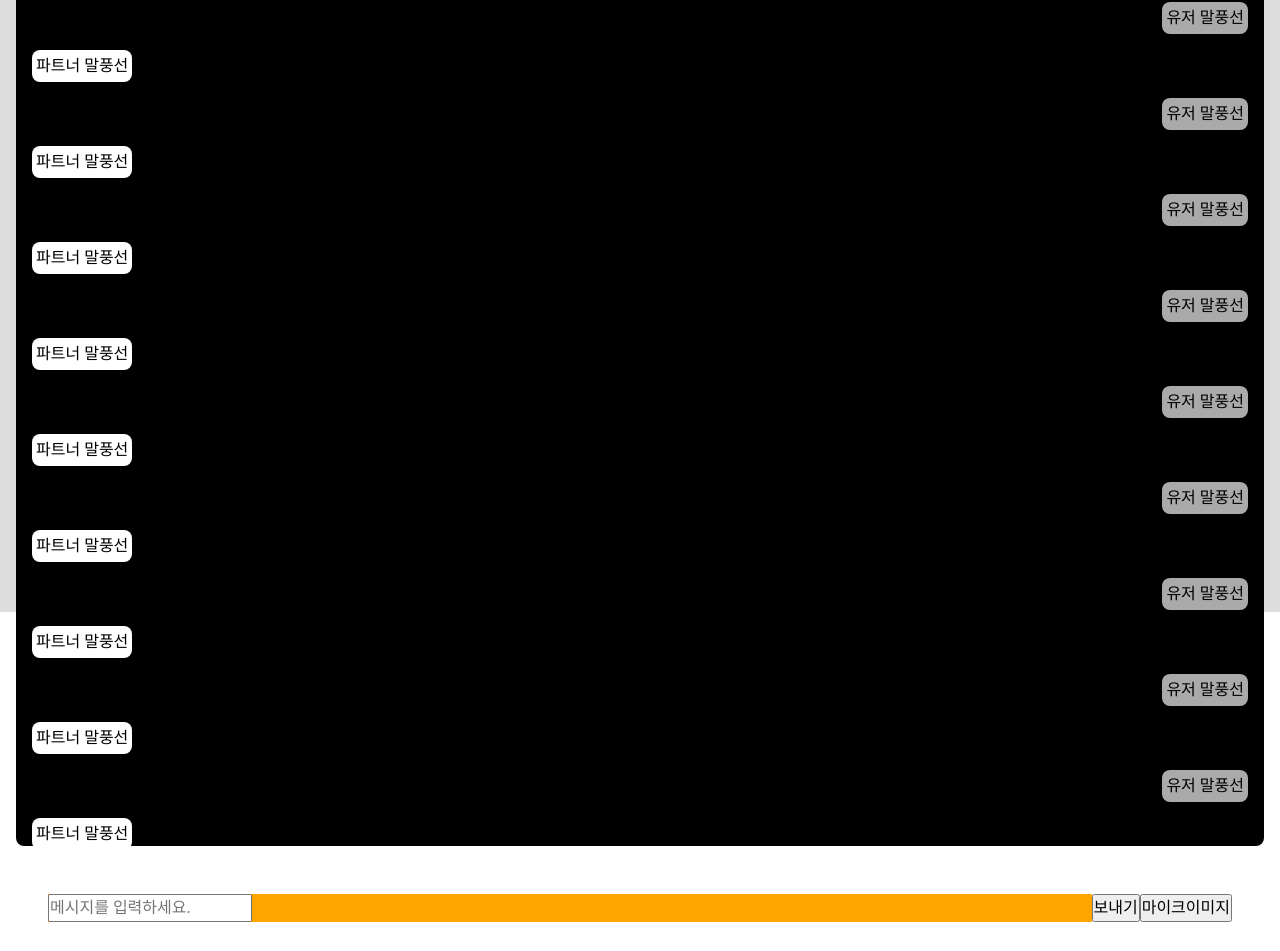
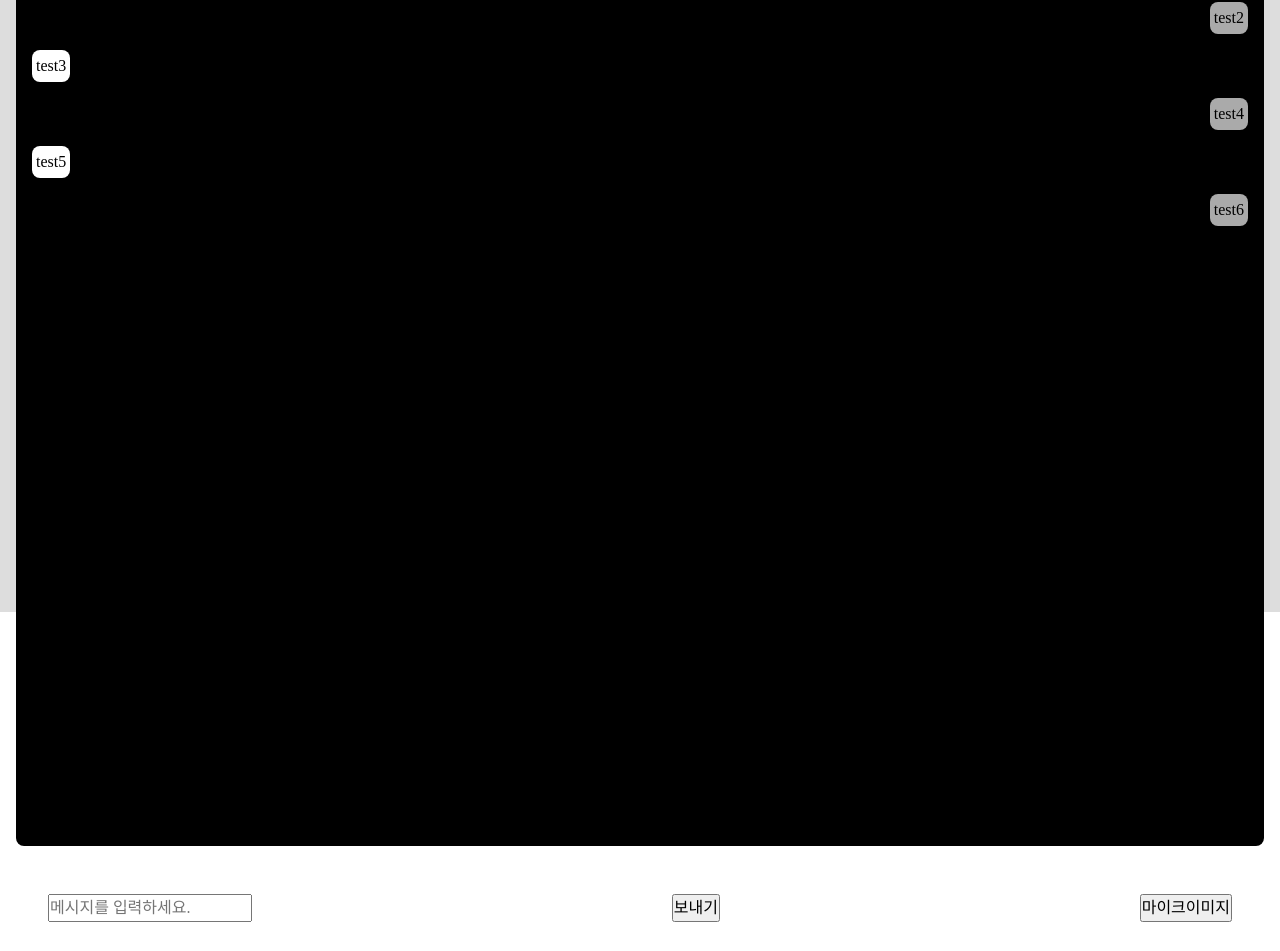
Before and after one commit to TalkFlow-KR/TalkFlow-FE-Refactor, a React (Create React App) app: page / in a window 1280 px wide. Shown: the part 188-1139 px from the top of the page. Built offline with nearby package versions, Linux system fonts and the light colour scheme.

Commit message:
:sparkles: Atoms/header/footer splitting

```diff
--- a/src/App.jsx
+++ b/src/App.jsx
@@ -1,19 +1,22 @@
 import React from "react";
 // import Test from "./container/Test";
 import styled from "styled-components";
-import MMain from "./pages/mobile/mMain";
+import MMainContainer from "./container/mobile/mMainContainer";
+// import MMain from "./pages/mobile/mMain";
 // 최종출력은 container 폴더안 컴포넌트를 렌더한다.
 
 const Main = styled.div`
   width: 100vw;
   height: 100vh;
+  background-color: cornsilk;
 `;
 function App() {
   return (
     <Main className="App">
       {/* <Test /> */}
       {/* <hr /> */}
-      <MMain />
+      {/* <MMain /> */}
+      <MMainContainer />
     </Main>
   );
 }
--- /dev/null
+++ b/src/components/atoms/Footer/mFooter.jsx
@@ -0,0 +1,37 @@
+import React from "react";
+import styled from "styled-components";
+
+const StyledFooter = styled.footer`
+  background-color: #fff;
+  display: flex;
+  width: 100%;
+  justify-content: space-between;
+  padding: 2rem;
+
+  & footer > div {
+    display: flex;
+    flex: 1;
+    background-color: orange;
+    width: fit-content;
+  }
+  & footer > div > input {
+    transition: all 0.3s ease-in-out;
+    width: initial;
+  }
+  & footer > div > input:focus {
+    width: 100%;
+  }
+`;
+function MFooter() {
+  return (
+    <StyledFooter>
+      <div>
+        <input type="text" placeholder="메시지를 입력하세요." />
+      </div>
+      <button type="button">보내기</button>
+      <button type="button">마이크이미지</button>
+    </StyledFooter>
+  );
+}
+
+export default MFooter;
--- /dev/null
+++ b/src/components/atoms/Header/mHeader.jsx
@@ -0,0 +1,22 @@
+import React from "react";
+import styled from "styled-components";
+
+const StyledHeader = styled.header`
+  display: flex;
+  justify-content: space-between;
+  height: 62px;
+  background-color: tan;
+`;
+function MHeader() {
+  return (
+    <StyledHeader>
+      <button type="button">뒤로가기 버튼</button>
+      <h1>
+        <a href="#!">로고이미지</a>
+      </h1>
+      <button type="button">버튼</button>
+    </StyledHeader>
+  );
+}
+
+export default MHeader;
--- a/src/container/mobile/mMainContainer.jsx
+++ b/src/container/mobile/mMainContainer.jsx
@@ -1,10 +1,20 @@
 import React, { useEffect, useState } from "react";
 import MMain from "../../pages/mobile/mMain";
+
+const dummy = [
+  { id: 1, sender: "ai", message: "test" },
+  { id: 2, sender: "user", message: "test2" },
+  { id: 3, sender: "ai", message: "test3" },
+  { id: 4, sender: "user", message: "test4" },
+  { id: 5, sender: "ai", message: "test5" },
+  { id: 6, sender: "user", message: "test6" },
+];
 
 function MMainContainer() {
   const [data, setData] = useState([]);
   useEffect(() => {
-    console.log("컴포넌트 로딩완료");
+    console.log("mMainContainer 컴포넌트 로딩완료");
+    setData([dummy]);
   }, []);
   return <MMain data={data} />;
 }
--- a/src/pages/mobile/mMain.jsx
+++ b/src/pages/mobile/mMain.jsx
@@ -1,5 +1,7 @@
 import React from "react";
 import styled from "styled-components";
+import MHeader from "../../components/atoms/Header/mHeader";
+import MFooter from "../../components/atoms/Footer/mFooter";
 // 말풍성 생성시 스크롤 맨밑으로
 // input 크기 넓어지면 커지는 동적 width /height
 const Container = styled.div`
@@ -11,11 +13,6 @@ const Container = styled.div`
   justify-content: space-between;
   padding: 1rem;
   gap: 1rem;
-  & header {
-    display: flex;
-    justify-content: space-between;
-    min-height: 62px;
-  }
   & section {
     background-color: #eee;
     border-radius: 8px;
@@ -32,11 +29,11 @@ const Container = styled.div`
   & section article div {
     margin: 1rem 0;
   }
-  & section .partner {
+  & section .ai {
     display: flex;
     justify-content: flex-start;
   }
-  & section .partner > span {
+  & section .ai > span {
     display: inline-block;
     height: 100%;
     text-align: left;
@@ -56,39 +53,22 @@ const Container = styled.div`
     border-radius: 8px;
     margin-right: 8px;
   }
-  & footer {
-    background-color: #fff;
-    display: flex;
-    width: 100%;
-    justify-content: space-between;
-    padding: 2rem;
-  }
-  & footer > div {
-    display: flex;
-    flex: 1;
-    background-color: orange;
-    width: fit-content;
-  }
-  & footer > div > input {
-    transition: all 0.3s ease-in-out;
-    width: initial;
-  }
-  & footer > div > input:focus {
-    width: 100%;
-  }
 `;
-function MMain() {
+function MMain({ data }) {
+  console.log(data);
+
   // mChat 부분 테스트
   return (
     <Container>
       {/* 모바일 헤더 부분 */}
-      <header>
-        <button type="button">뒤로가기 버튼</button>
-        <h1>
-          <a href="#!">로고이미지</a>
-        </h1>
-        <button type="button">버튼</button>
-      </header>
+      <MHeader />
+      {/* <header> */}
+      {/*   <button type="button">뒤로가기 버튼</button> */}
+      {/*   <h1> */}
+      {/*     <a href="#!">로고이미지</a> */}
+      {/*   </h1> */}
+      {/*   <button type="button">버튼</button> */}
+      {/* </header> */}
       {/* 모바일 채팅 부분 */}
       <main>
         <section className="chatroom">
@@ -96,82 +76,16 @@ function MMain() {
             <h2>Room Title</h2>
           </article>
           <article className="chatBubble">
-            <div className="partner">
-              <span>파트너 말풍선</span>
-            </div>
-            <div className="user">
-              <span>유저 말풍선</span>
-            </div>{" "}
-            <div className="partner">
-              <span>파트너 말풍선</span>
-            </div>
-            <div className="user">
-              <span>유저 말풍선</span>
-            </div>{" "}
-            <div className="partner">
-              <span>파트너 말풍선</span>
-            </div>
-            <div className="user">
-              <span>유저 말풍선</span>
-            </div>{" "}
-            <div className="partner">
-              <span>파트너 말풍선</span>
-            </div>
-            <div className="user">
-              <span>유저 말풍선</span>
-            </div>{" "}
-            <div className="partner">
-              <span>파트너 말풍선</span>
-            </div>
-            <div className="user">
-              <span>유저 말풍선</span>
-            </div>{" "}
-            <div className="partner">
-              <span>파트너 말풍선</span>
-            </div>
-            <div className="user">
-              <span>유저 말풍선</span>
-            </div>{" "}
-            <div className="partner">
-              <span>파트너 말풍선</span>
-            </div>
-            <div className="user">
-              <span>유저 말풍선</span>
-            </div>{" "}
-            <div className="partner">
-              <span>파트너 말풍선</span>
-            </div>
-            <div className="user">
-              <span>유저 말풍선</span>
-            </div>{" "}
-            <div className="partner">
-              <span>파트너 말풍선</span>
-            </div>
-            <div className="user">
-              <span>유저 말풍선</span>
-            </div>{" "}
-            <div className="partner">
-              <span>파트너 말풍선</span>
-            </div>
-            <div className="user">
-              <span>유저 말풍선</span>
-            </div>{" "}
-            <div className="partner">
-              <span>파트너 말풍선</span>
-            </div>
-            <div className="user">
-              <span>유저 말풍선</span>
-            </div>
+            {data[0] &&
+              data[0].map((value) => (
+                <div className={value.sender} key={Date.now()}>
+                  <span>{value.message}</span>
+                </div>
+              ))}
           </article>
         </section>
       </main>
-      <footer>
-        <div>
-          <input type="text" placeholder="메시지를 입력하세요." />
-        </div>
-        <button type="button">보내기</button>
-        <button type="button">마이크이미지</button>
-      </footer>
+      <MFooter />
     </Container>
   );
 }
--- a/src/store/chat.js
+++ b/src/store/chat.js
@@ -1,4 +1,4 @@
-import { createAsyncThunk, createSlice } from "@reduxjs/toolkit";
+import { createSlice } from "@reduxjs/toolkit";
 
 const initialState = {
   chatMessages: [],
```
Also changed, not shown: .eslintrc.json.
